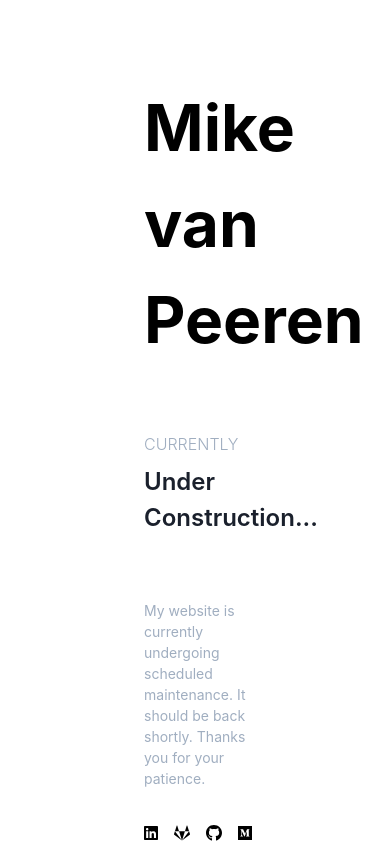
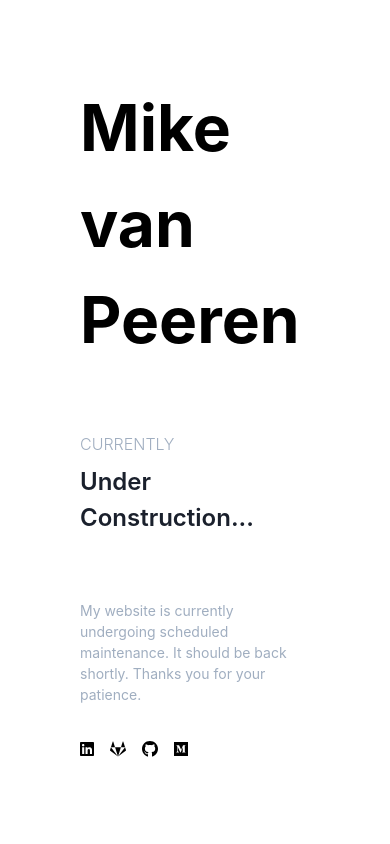
Before and after one commit to MikevPeeren/personal-website, a Next.js app: page / in a window 390 px wide. Shown: the top 844 px of the page. Built offline with nearby package versions, Linux system fonts and the light colour scheme.

Commit message:
:sparkles: Made Mobile friendlier

```diff
--- a/pages/index.tsx
+++ b/pages/index.tsx
@@ -22,7 +22,7 @@ const Home = (): ReactElement => {
       <main>
         <div className="flex flex-wrap md items-center h-screen">
           <div className="bg-white w-full md:w-1/2 h-screen">
-            <div className="mx-32 p-4">
+            <div className="mx-16 md:mx-32 p-4">
               <h1 className="text-6xl font-bold mt-16">Mike van Peeren</h1>
 
               <div className="flex mt-16 font-light text-gray-500">
@@ -37,7 +37,7 @@ const Home = (): ReactElement => {
                 patience.
               </div>
             </div>
-            <div className="mx-32 p-4">
+            <div className="mx-16 md:mx-32 p-4">
               <div className="flex flex-column">
                 <div className="cursor-pointer pr-2" title="LinkedIn">
                   <Link href="https://www.linkedin.com/in/mikevpeeren/">
```
